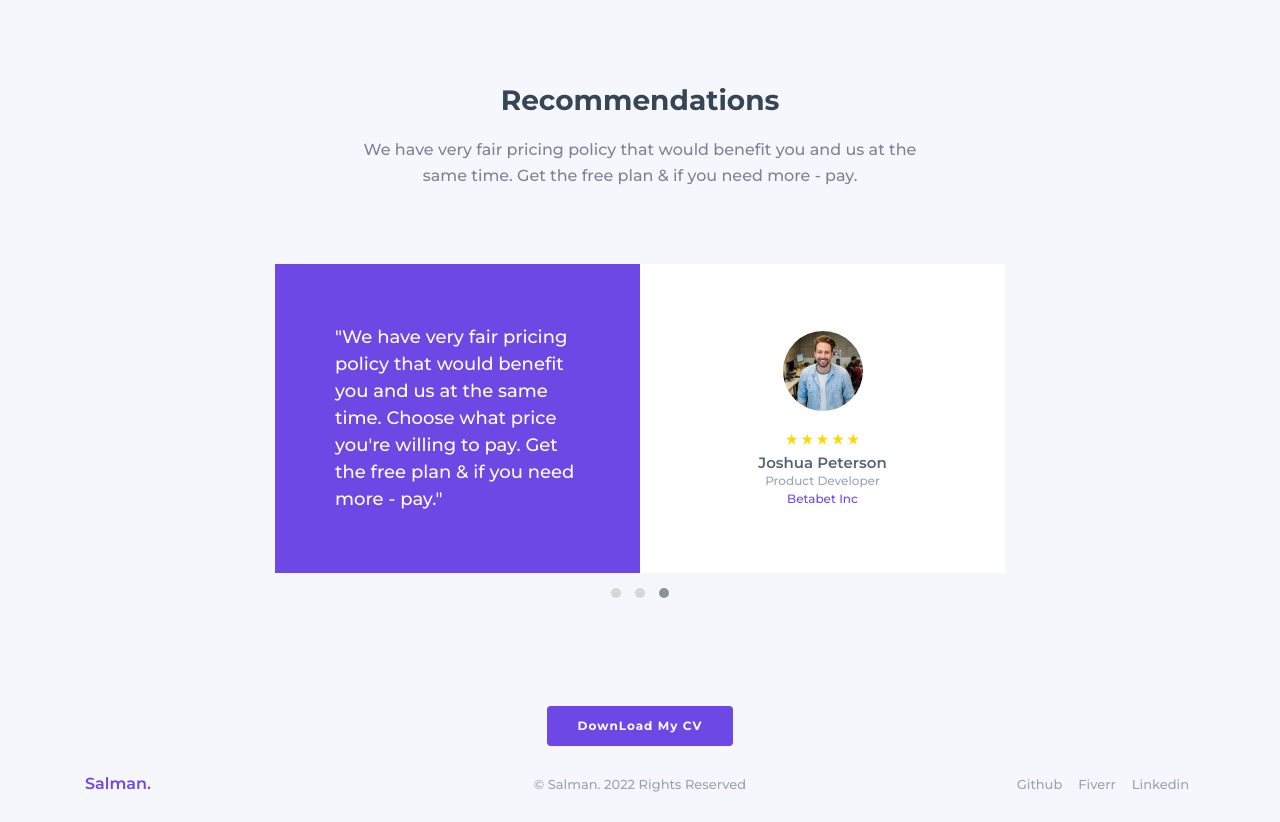
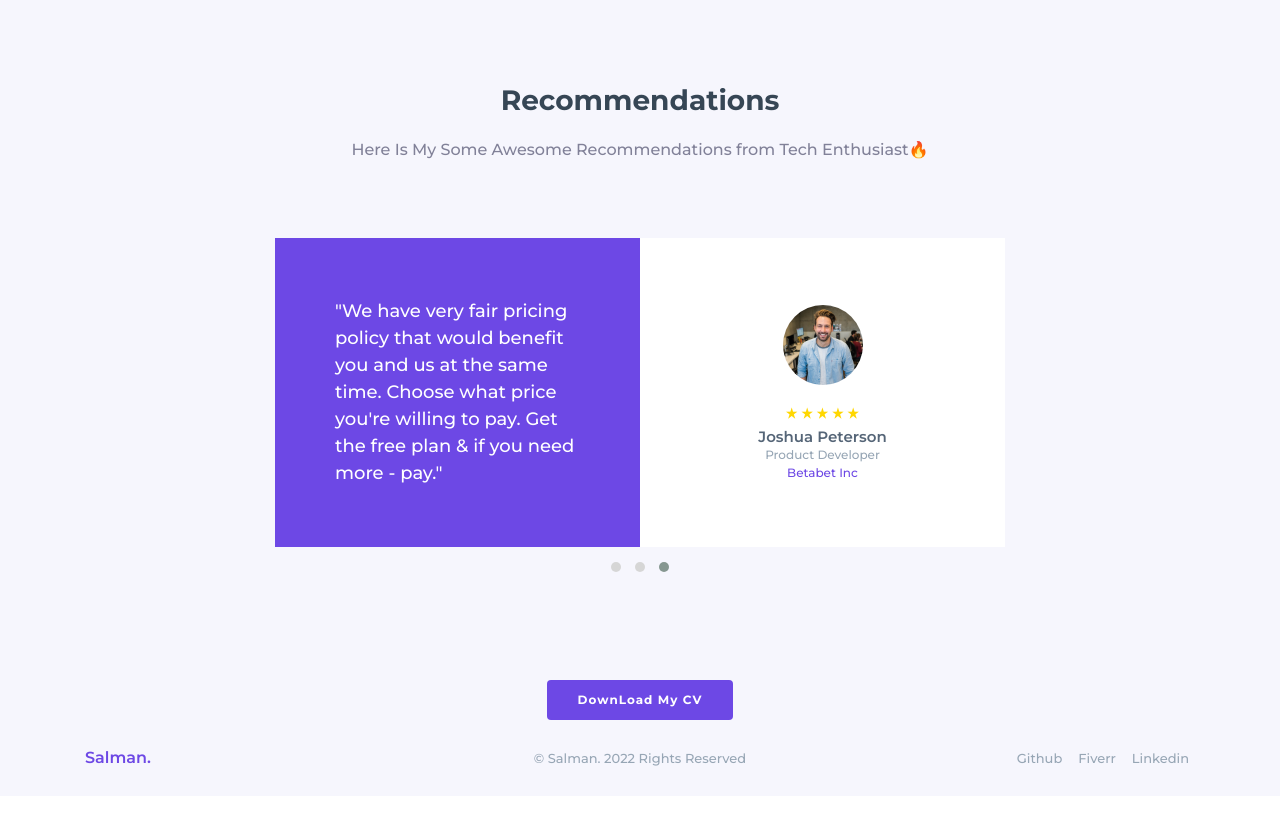
Before and after one commit to Muhammad-Salman-Hassan/PersonalPorfolio, a plain HTML site: page index.html in a window 1280 px wide. Shown: the part 3480-4302 px from the top of the page. After the commit the page ends 4276 px from the top, so only its background shows below. Drawn offline with Linux system fonts and the light colour scheme; files whose address does not match are found by name.

Commit message:
changes in recommendation section

```diff
--- a/index.html
+++ b/index.html
@@ -268,8 +268,7 @@
                <div class="col-sm-12 col-lg-8 offset-lg-2">
                  <div class="intro wow fadeIn" data-wow-delay="0.1s">
                    <h1>Recommendations</h1>
-                   <p>We have  very fair pricing policy that would benefit you and us at the same time.
-                      Get the free plan &amp; if you need more - pay.
+                   <p>Here Is My Some Awesome Recommendations from Tech Enthusiast🔥
                    </p>
                  </div>
                </div>
```
